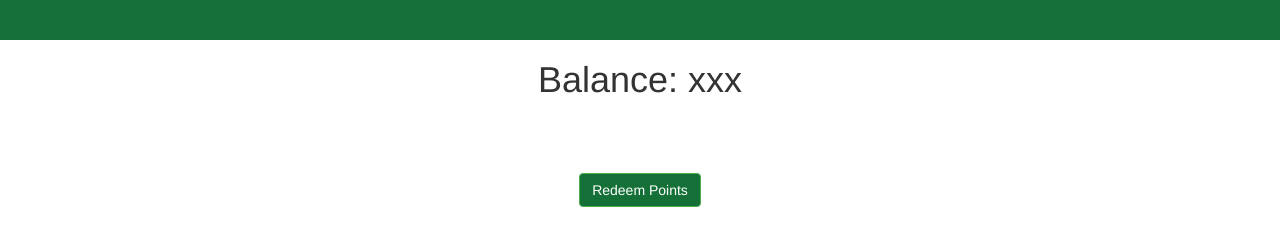
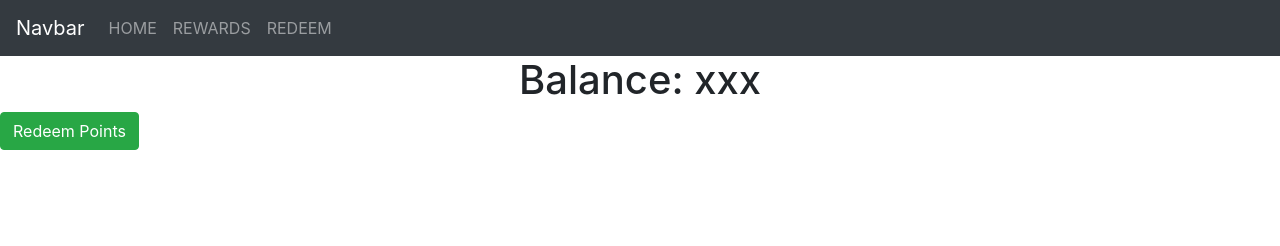
Before and after one commit to junh4533/hackathon_front_end, a plain HTML site: page redeem.html in a window 1280 px wide. Drawn offline with nearby package versions, Linux system fonts and the light colour scheme.

Commit message:
redeem push

```diff
--- a/redeem.css
+++ b/redeem.css
@@ -1,28 +1,8 @@
 /* # is id. ID has precedence over class & element */
-/*
-#test{
-    background: red;
-}
-*/
 /* . is class */
-/*
-.red{
-    color: red;
-}
-*/
-.header {
-    padding: 1.55vw;
-    background: #147037;
-  }
   #balance{
-
-      font-size: 20;
       text-align: center;
   }
-  #button{
-      padding-top: 5vw;
+  #btn{
       text-align: center;
   }
-  #btnColor{
-      background:#147037
-  }
--- a/redeem.html
+++ b/redeem.html
@@ -1,29 +1,45 @@
 <!DOCTYPE html>
 <html lang="en">
-
 <head>
     <meta charset="UTF-8">
     <meta name="viewport" content="width=device-width, initial-scale=1.0">
     <meta http-equiv="X-UA-Compatible" content="ie=edge">
     <title>Document</title>
-    <!-- Latpest compiled and minified CSS -->
-    <link rel="stylesheet" href="https://maxcdn.bootstrapcdn.com/bootstrap/3.4.0/css/bootstrap.min.css">
-    <link rel="stylesheet" href="redeem.css">
 
-    <!-- jQuery library -->
-    <script src="https://ajax.googleapis.com/ajax/libs/jquery/3.4.1/jquery.min.js"></script>
+    <link rel="stylesheet" href="https://maxcdn.bootstrapcdn.com/bootstrap/4.3.1/css/bootstrap.min.css">
 
-    <!-- Latest compiled JavaScript -->
-    <script src="https://maxcdn.bootstrapcdn.com/bootstrap/3.4.0/js/bootstrap.min.js"></script>
+<link rel="stylesheet" href="rewards.css">
+
+<script src="https://ajax.googleapis.com/ajax/libs/jquery/3.4.1/jquery.min.js"></script>
+  <script src="https://cdnjs.cloudflare.com/ajax/libs/popper.js/1.14.7/umd/popper.min.js"></script>
+  <script src="https://maxcdn.bootstrapcdn.com/bootstrap/4.3.1/js/bootstrap.min.js"></script>
 </head>
+<body>
+    <nav class="navbar navbar-expand-md bg-green navbar-dark bg-dark">
+        <a class="navbar-brand" href="#">Navbar</a>
+        <button class="navbar-toggler" type="button" data-toggle="collapse" data-target="#collapsibleNavbar">
+          <span class="navbar-toggler-icon"></span>
+        </button>
+        <div class="collapse navbar-collapse" id="collapsibleNavbar">
+          <ul class="navbar-nav">
+            <li class="nav-item">
+              <a class="nav-link" href="index.html">HOME</a>
+            </li>
+            <li class="nav-item">
+              <a class="nav-link" href="rewards.html">REWARDS</a>
+            </li>
+            <li class="nav-item">
+              <a class="nav-link" href="redeem.html">REDEEM</a>
+            </li>
+          </ul>
+        </div>
+      </nav>
+      <h1 id="balance"> Balance: xxx </h1>
 
-<body>
-    <div class="header"> </div>
-    <h1 id="balance"> Balance: xxx </h1>
-    <div id="button">
-        <button type="button" class="btn btn-success" id="btnColor">Redeem Points</button>
-    </div>
+      <div id="btn">
+          <button type="button" class="btn btn-success" id="btnColor">Redeem Points</button>
+      </div>
+
 
 </body>
-
 </html>
```
